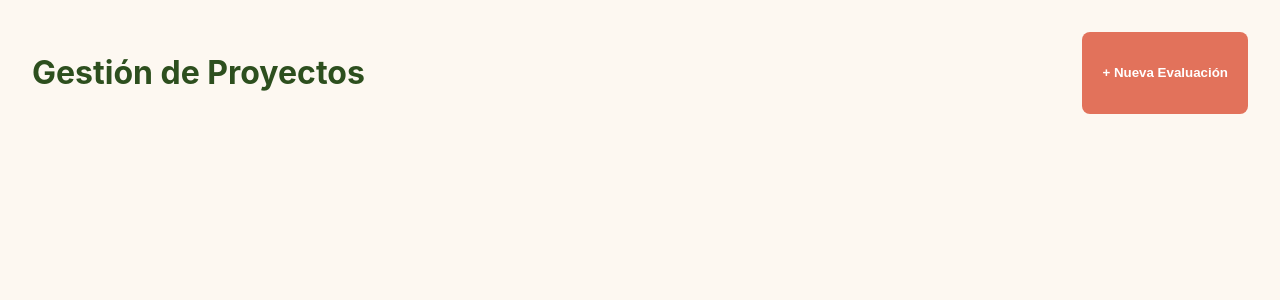
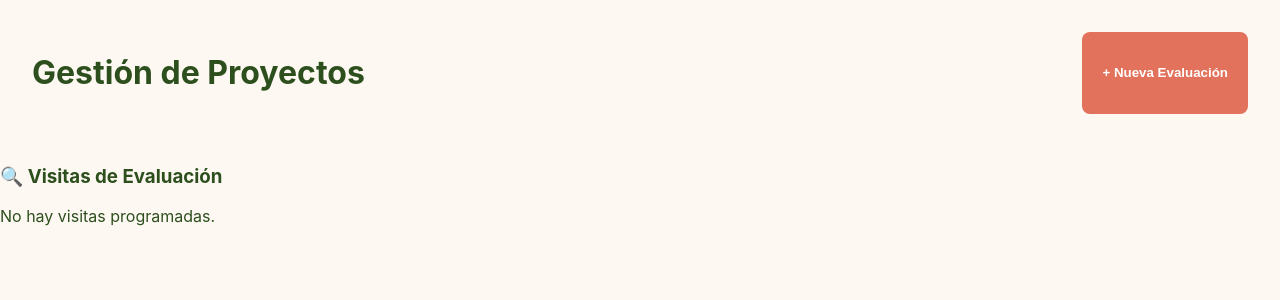
Before and after one commit to WastedTalent55/andamio-app, an Angular app in the folder andamio-frontend/: page /proyectos in a window 1280 px wide. Shown: the top 300 px of the page. Built offline with nearby package versions, Linux system fonts and the light colour scheme.

Commit message:
feat: mostrar información completa del cliente en tarjetas de proyecto

```diff
--- a/andamio-frontend/src/app/modules/proyectos/components/proyecto-form/proyecto-form.component.html
+++ b/andamio-frontend/src/app/modules/proyectos/components/proyecto-form/proyecto-form.component.html
@@ -22,7 +22,7 @@
 
   <div class="campo">
     <label>Nombre del Trabajo / Proyecto</label>
-    <input type="text" formControlName="nombreProyecto" placeholder="Ej: Reparación baño Alex">
+    <input type="text" formControlName="nombre" placeholder="Ej: Reparación baño Alex">
     </div>
 
     <div class="campo">
--- a/andamio-frontend/src/app/modules/proyectos/pages/list-proyectos/list-proyectos.component.html
+++ b/andamio-frontend/src/app/modules/proyectos/pages/list-proyectos/list-proyectos.component.html
@@ -2,6 +2,45 @@
   <h1>Gestión de Proyectos</h1>
   <button class="btn-nuevo" (click)="mostrarModal = true">+ Nueva Evaluación</button>
 </header>
+
+<div class="tablero-proyectos">
+
+  <section class="columna">
+    <h3>🔍 Visitas de Evaluación</h3>
+    <div class="lista-cards">
+      @for (p of proyectosEvaluacion; track p.id) {
+        @let cliente = getDatosCliente(p.clienteId);
+
+        <article class="card-proyecto">
+          <div class="card-header">
+            <h4>{{ p.nombre }}</h4>
+            <span class="tag-estado">{{ p.estado }}</span>
+          </div>
+
+          <div class="card-body">
+            <p><strong>Cliente:</strong> {{ cliente?.nombre || 'Desconocido' }}</p>
+            <p><strong>Contacto:</strong> {{ cliente?.contacto }}</p>
+            <p><strong>📍 Lugar:</strong> {{ p.direccionVisita }}</p>
+
+            <hr>
+
+            <p>📅 <strong>Fecha:</strong> {{ p.fechaVisita | date:'dd/MM/yyyy' }}</p>
+            <p>💰 <strong>Costo Evaluación:</strong> ${{ p.costoVisita }}</p>
+            </div>
+
+            <div class="card-footer">
+            <button class="btn-primario" (click)="prepararCotizacion(p)">
+                Generar Cotización
+            </button>
+          </div>
+        </article>
+      } @empty {
+        <p class="empty-state">No hay visitas programadas.</p>
+      }
+    </div>
+  </section>
+
+  </div>
 
 @if (mostrarModal) {
   <app-proyecto-form
--- a/andamio-frontend/src/app/modules/proyectos/pages/list-proyectos/list-proyectos.component.ts
+++ b/andamio-frontend/src/app/modules/proyectos/pages/list-proyectos/list-proyectos.component.ts
@@ -2,28 +2,41 @@ import { Component, OnInit } from '@angular/core';
 import { ProyectoService } from '../../../../data/services/proyecto.service';
 import { Proyecto } from '../../../../data/models/proyecto.model';
 import { ProyectoFormComponent } from '../../components/proyecto-form/proyecto-form.component';
+import { DatePipe } from '@angular/common';
+import { ClienteService } from '../../../../data/services/cliente.service';
 
 @Component({
   selector: 'app-list-proyectos',
-  imports: [ProyectoFormComponent],
+  imports: [ProyectoFormComponent, DatePipe],
   templateUrl: './list-proyectos.component.html',
   styleUrl: './list-proyectos.component.scss'
 })
 export class ListProyectosComponent implements OnInit {
-  proyectos: Proyecto[] = [];
+  proyectosEvaluacion: Proyecto[] = [];
+  proyectosCotizacion: Proyecto[] = [];
+  proyectosEnObra: Proyecto[] = [];
   mostrarModal = false;
 
-  constructor(private proyectoService: ProyectoService) {}
+  constructor(private proyectoService: ProyectoService,
+              private clienteService: ClienteService
+  ) {}
 
   ngOnInit(): void {
     this.cargarProyectos();
   }
 
-  cargarProyectos() {
-    this.proyectos = this.proyectoService.getProyectos();
+  getDatosCliente(clienteId: number) {
+    return this.clienteService.getClientes().find(c => c.id === Number(clienteId));
   }
 
-  // ESTA ES LA FUNCIÓN QUE TE FALTA
+  cargarProyectos() {
+    const todos = this.proyectoService.getProyectos();
+    // Los separamos para mostrarlos en columnas o secciones
+    this.proyectosEvaluacion = todos.filter(p => p.estado === 'Cita');
+    this.proyectosCotizacion = todos.filter(p => p.estado === 'Cotización');
+    this.proyectosEnObra = todos.filter(p => p.estado === 'En Progreso');
+  }
+
   agregarProyectoALista(proyecto: Proyecto) {
     // Como el servicio ya guardó el proyecto en el LocalStorage dentro del componente hijo,
     // aquí solo necesitamos recargar la lista y cerrar el modal.
@@ -34,4 +47,9 @@ export class ListProyectosComponent implements OnInit {
   abrirModal() {
     this.mostrarModal = true;
   }
+
+  prepararCotizacion(proyecto: Proyecto) {
+    console.log('Vamos a cotizar el proyecto:', proyecto.nombre);
+    // Por ahora solo el log para que el botón funcione
+  }
 }
```
